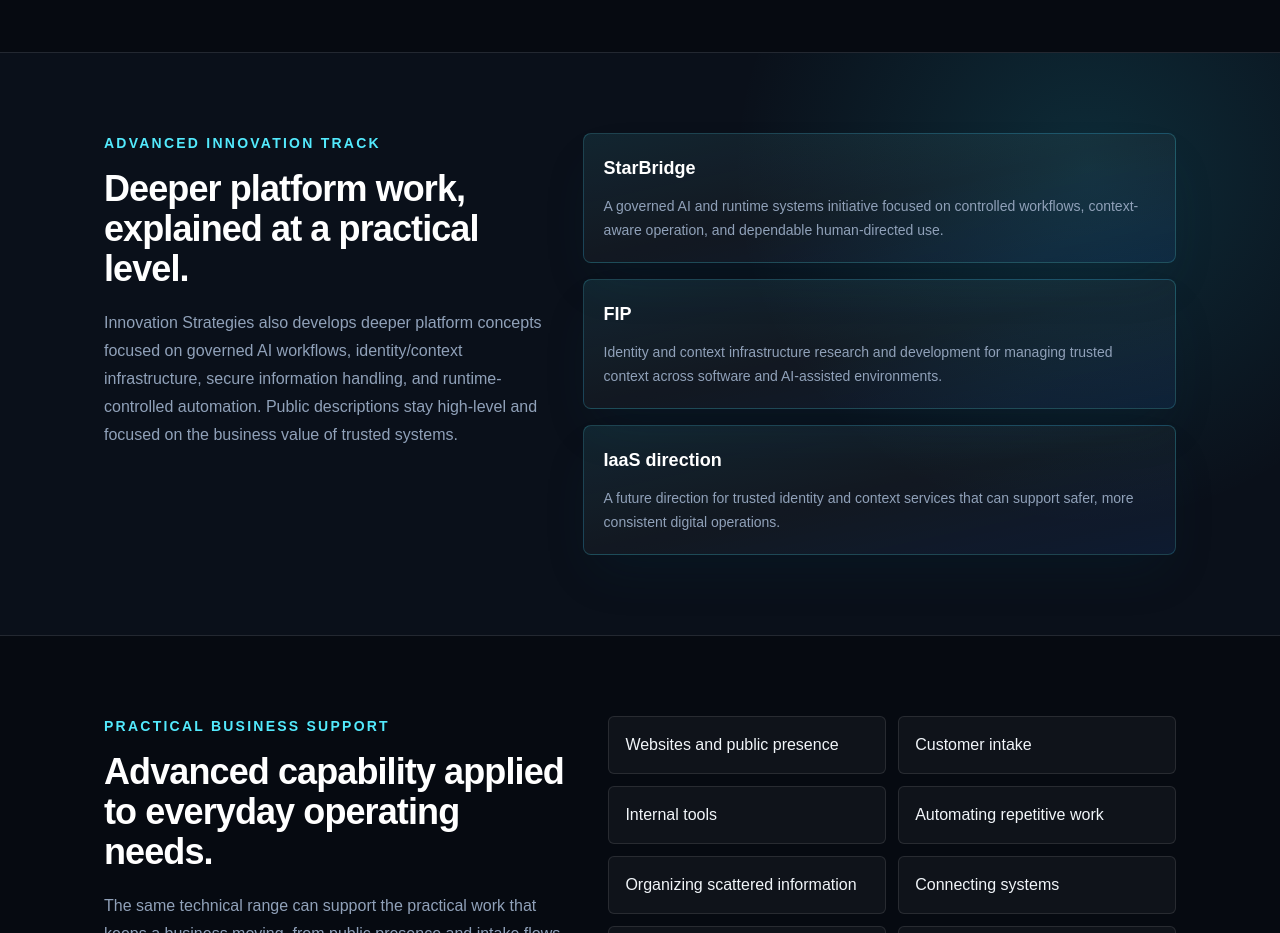
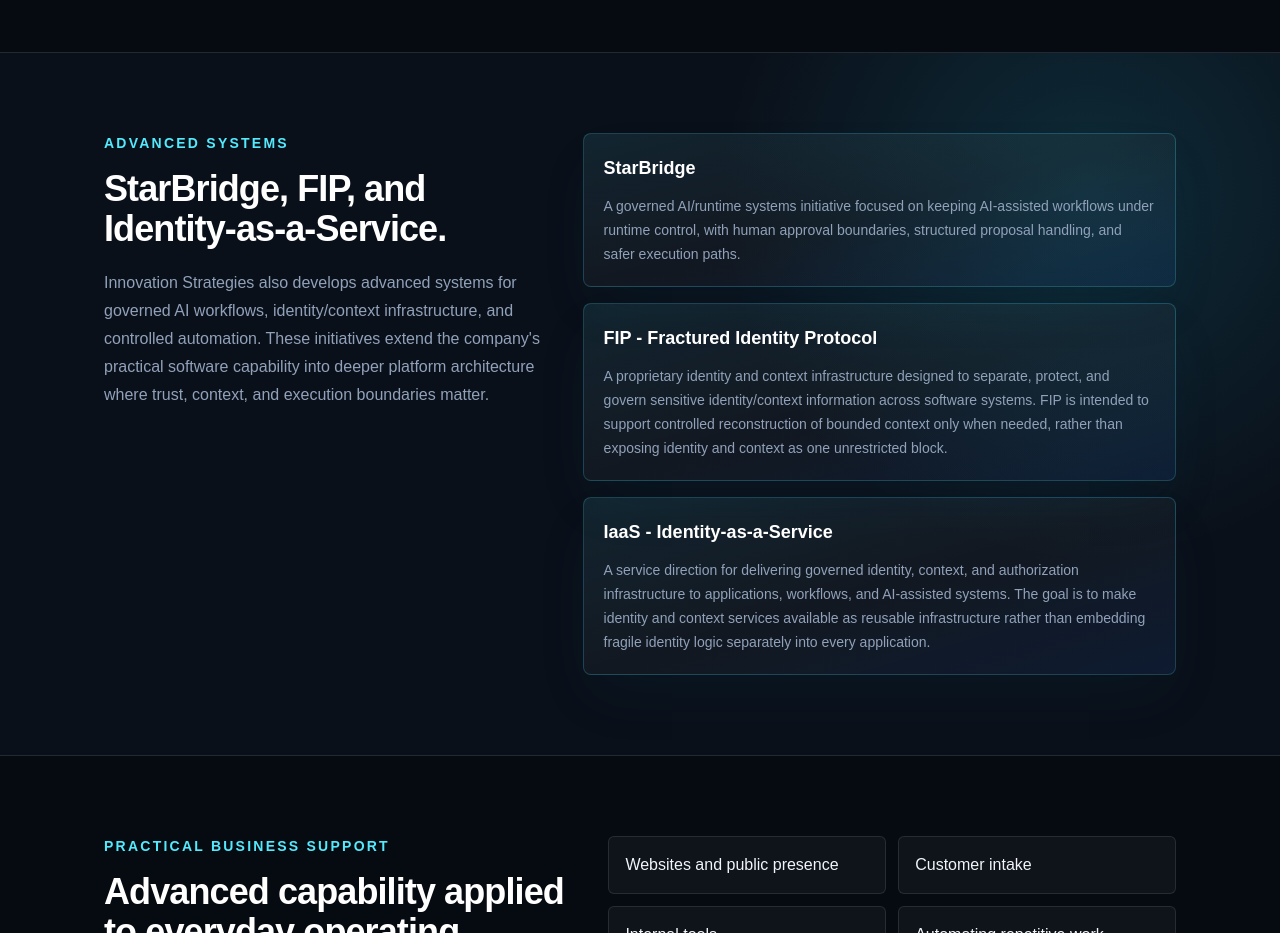
Before and after one commit to jsnfeinstein71/innovationstrategies-site, a Next.js app: page / in a window 1280 px wide. Shown: the part 1900-2833 px from the top of the page. Built offline with nearby package versions, Linux system fonts and the light colour scheme.

Commit message:
Clarify StarBridge FIP and IaaS positioning

```diff
--- a/app/page.tsx
+++ b/app/page.tsx
@@ -46,17 +46,17 @@ const innovationTracks = [
   {
     title: "StarBridge",
     description:
-      "A governed AI and runtime systems initiative focused on controlled workflows, context-aware operation, and dependable human-directed use.",
+      "A governed AI/runtime systems initiative focused on keeping AI-assisted workflows under runtime control, with human approval boundaries, structured proposal handling, and safer execution paths.",
   },
   {
-    title: "FIP",
+    title: "FIP - Fractured Identity Protocol",
     description:
-      "Identity and context infrastructure research and development for managing trusted context across software and AI-assisted environments.",
+      "A proprietary identity and context infrastructure designed to separate, protect, and govern sensitive identity/context information across software systems. FIP is intended to support controlled reconstruction of bounded context only when needed, rather than exposing identity and context as one unrestricted block.",
   },
   {
-    title: "IaaS direction",
+    title: "IaaS - Identity-as-a-Service",
     description:
-      "A future direction for trusted identity and context services that can support safer, more consistent digital operations.",
+      "A service direction for delivering governed identity, context, and authorization infrastructure to applications, workflows, and AI-assisted systems. The goal is to make identity and context services available as reusable infrastructure rather than embedding fragile identity logic separately into every application.",
   },
 ];
 
@@ -191,17 +191,17 @@ export default function Home() {
           <div className="grid gap-10 lg:grid-cols-[0.85fr_1.15fr]">
             <div>
               <p className="text-sm font-semibold uppercase tracking-[0.16em] text-cyan-300">
-                Advanced Innovation Track
+                Advanced Systems
               </p>
               <h2 className="mt-4 text-3xl font-semibold tracking-tight text-white sm:text-4xl">
-                Deeper platform work, explained at a practical level.
+                StarBridge, FIP, and Identity-as-a-Service.
               </h2>
               <p className="mt-5 text-base leading-7 text-slate-400">
-                Innovation Strategies also develops deeper platform concepts
-                focused on governed AI workflows, identity/context
-                infrastructure, secure information handling, and
-                runtime-controlled automation. Public descriptions stay
-                high-level and focused on the business value of trusted systems.
+                Innovation Strategies also develops advanced systems for
+                governed AI workflows, identity/context infrastructure, and
+                controlled automation. These initiatives extend the company's
+                practical software capability into deeper platform architecture
+                where trust, context, and execution boundaries matter.
               </p>
             </div>
             <div className="space-y-4">
```
